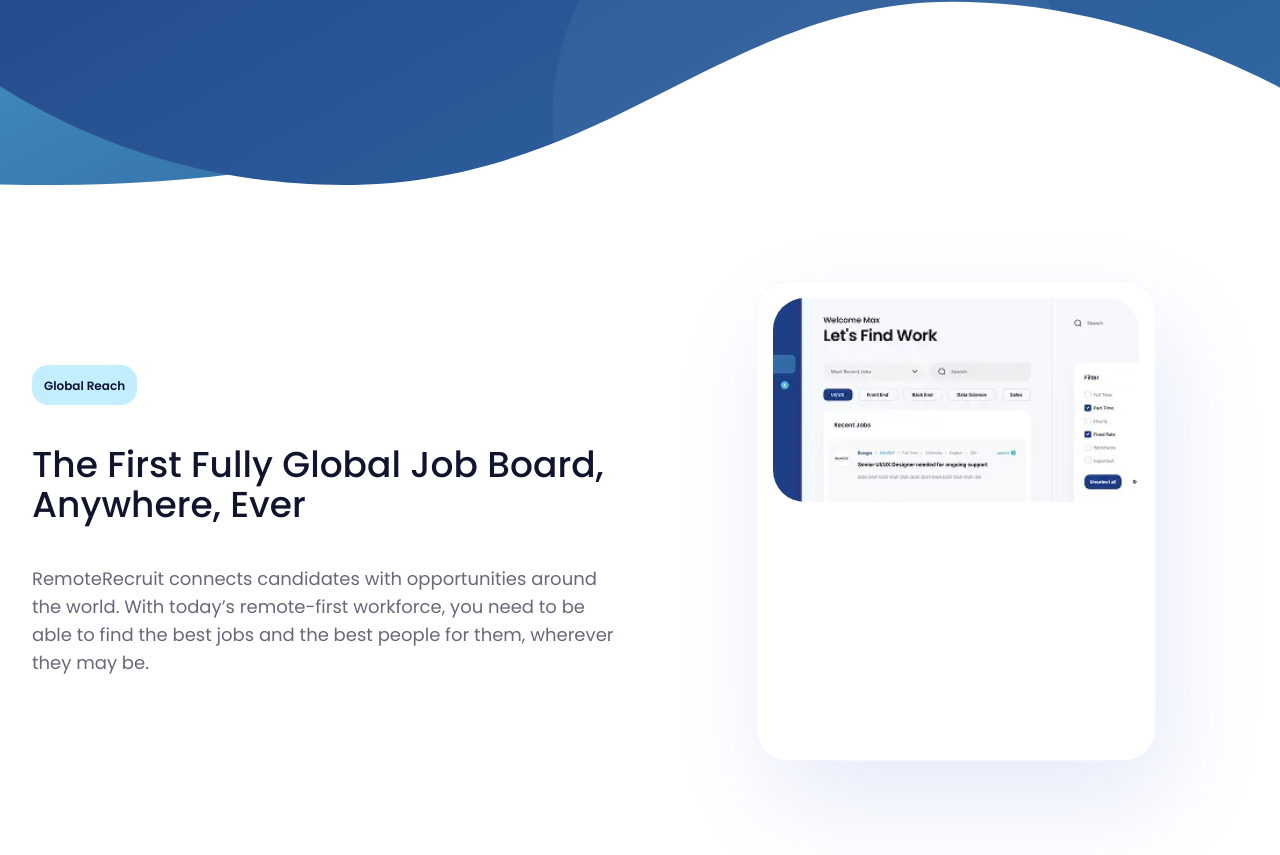
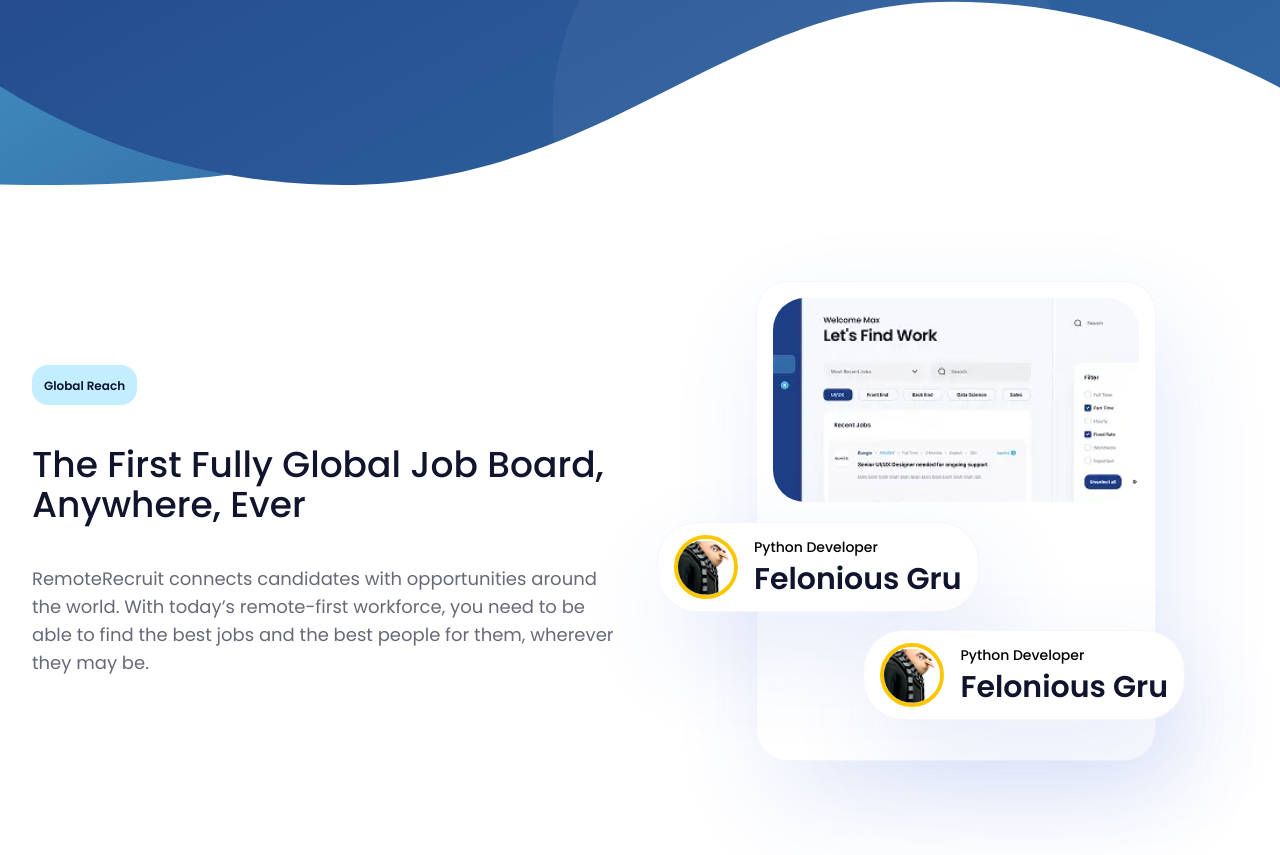
Before and after one commit to EasinTanvir/technical-task, a React (Vite) app: page / in a window 1280 px wide. Shown: the part 515-1370 px from the top of the page. Built offline with nearby package versions, Linux system fonts and the light colour scheme.

Commit message:
update profile card progress

```diff
--- a/src/components/landingPage/Research/Card.jsx
+++ b/src/components/landingPage/Research/Card.jsx
@@ -1,9 +1,10 @@
 import React from "react";
-import { findWorkImage } from "../../../constant";
+import { findWorkImage, profileImage } from "../../../constant";
+import Profile from "./Profile";
 
 const Card = () => {
   return (
-    <div className="max-w-100 mx-auto p-4 shadow-research-card border border-research-card-border rounded-4xl h-120">
+    <div className=" relative max-w-100 mx-auto p-4 shadow-research-card border border-research-card-border rounded-4xl h-120">
       <img
         src={findWorkImage}
         alt="RemoteRecruit dashboard showing available job listings for freelancers"
@@ -12,6 +13,28 @@ const Card = () => {
         height={400}
         className="h-auto w-full  rounded-4xl"
       />
+      <Profile
+        className="
+      absolute
+      left-[-100px]
+      top-[240px]
+      z-10
+    "
+        designation="Python Developer"
+        name="Felonious Gru"
+        imageSrc={profileImage}
+      />
+      <Profile
+        className="
+      absolute
+      right-[-30px]
+      bottom-[40px]
+      z-10
+    "
+        designation="Python Developer"
+        name="Felonious Gru"
+        imageSrc={profileImage}
+      />
     </div>
   );
 };
--- a/src/components/landingPage/Research/Profile.jsx
+++ b/src/components/landingPage/Research/Profile.jsx
@@ -1,7 +1,56 @@
 import React from "react";
+import Heading from "../../ui/Heading";
+import Text from "../../ui/Text";
 
-const Profile = () => {
-  return <div></div>;
+const Profile = ({ className = "", designation, name, imageSrc }) => {
+  return (
+    <div
+      className={`
+        flex items-center gap-4
+        rounded-[40px]
+        border border-research-card-border
+        bg-white
+        px-4 py-3
+        shadow-research-card
+        ${className}
+      `}
+    >
+      <img
+        src={imageSrc}
+        alt={name}
+        loading="lazy"
+        width={64}
+        height={64}
+        className="
+          h-16
+          w-16
+          shrink-0
+          rounded-full
+          border-4
+          border-yellow-400
+          object-cover
+        "
+      />
+
+      <div>
+        <Text as="p" size="sm" className="font-medium text-primary">
+          {designation}
+        </Text>
+
+        <Heading
+          as="h3"
+          className="
+            mt-1
+            text-heading-dark
+            text-xl
+            md:text-2xl
+          "
+        >
+          {name}
+        </Heading>
+      </div>
+    </div>
+  );
 };
 
 export default Profile;
--- a/src/constant.js
+++ b/src/constant.js
@@ -2,5 +2,6 @@ import heroBgImage from "./assets/hero/Background.svg";
 import LogoImage from "./assets/brand/Logo.svg";
 
 import findWorkImage from "./assets/research/findWork.webp";
+import profileImage from "./assets/research/profile.webp";
 
-export { heroBgImage, LogoImage, findWorkImage };
+export { heroBgImage, LogoImage, findWorkImage, profileImage };
--- a/src/index.css
+++ b/src/index.css
@@ -12,6 +12,9 @@
   --color-research-card-border: rgba(246, 244, 255, 1);
   --color-research-card-shadow: rgba(49, 89, 211, 0.12);
 
+  --color-research-profile-title-one: rgba(30, 62, 133, 1);
+  --color-research-profile-title-two: rgba(82, 180, 218, 1);
+
   --shadow-research-card: 14px 41px 100px 0px var(--color-research-card-shadow);
   --font-sans: "Poppins", ui-sans-serif, system-ui, sans-serif;
 }
```
Also changed, not shown: src/assets/research/profile.webp (added).
